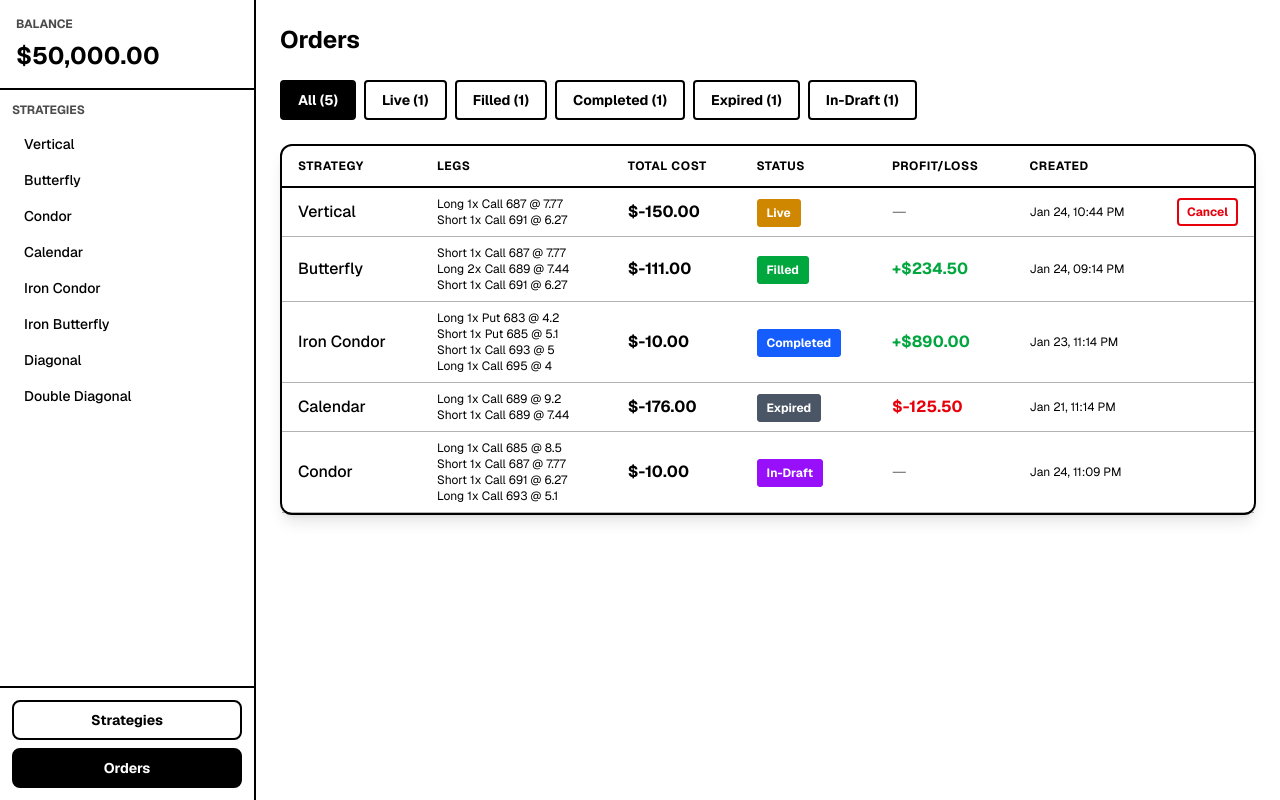
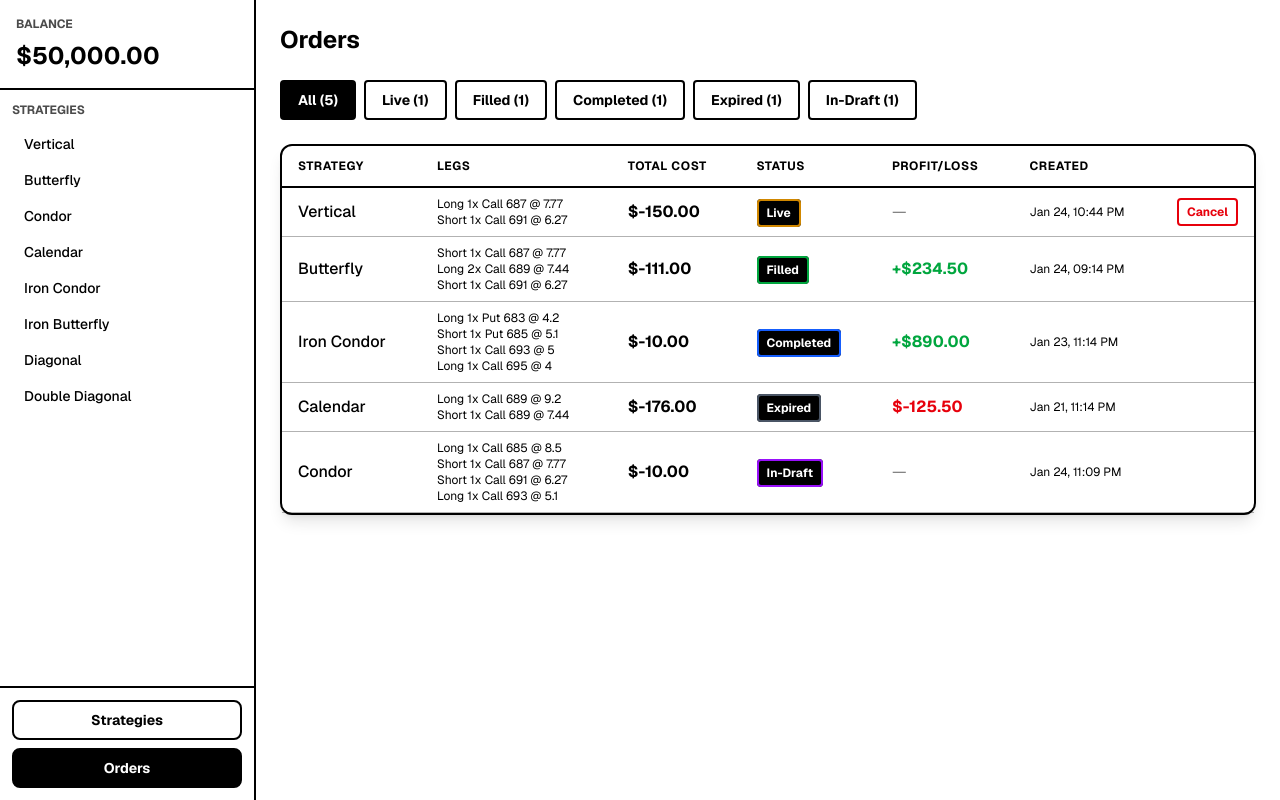
Before and after one commit to Akiko0210/Tasty-Web, a Next.js app: page /orders in a window 1280 px wide. Built offline with nearby package versions, Linux system fonts and the light colour scheme.

Commit message:
colored borders

```diff
--- a/components/OrdersView.tsx
+++ b/components/OrdersView.tsx
@@ -36,19 +36,21 @@ export function OrdersView({ orders, onCancel }: OrdersViewProps) {
   }
 
   function getStatusColor(status: OrderStatus): string {
+    const base = "bg-black text-white dark:bg-black dark:text-white";
+
     switch (status) {
       case "Live":
-        return "border-yellow-600 bg-yellow-600 text-white dark:border-yellow-400 dark:bg-yellow-600 dark:text-white";
+        return `${base} border-yellow-600 dark:border-yellow-400`;
       case "Filled":
-        return "border-green-600 bg-green-600 text-white dark:border-green-400 dark:bg-green-600 dark:text-white";
+        return `${base} border-green-600 dark:border-green-400`;
       case "Completed":
-        return "border-blue-600 bg-blue-600 text-white dark:border-blue-400 dark:bg-blue-600 dark:text-white";
+        return `${base} border-blue-600 dark:border-blue-400`;
       case "Expired":
-        return "border-gray-600 bg-gray-600 text-white dark:border-gray-400 dark:bg-gray-600 dark:text-white";
+        return `${base} border-gray-600 dark:border-gray-400`;
       case "In-Draft":
-        return "border-purple-600 bg-purple-600 text-white dark:border-purple-400 dark:bg-purple-600 dark:text-white";
+        return `${base} border-purple-600 dark:border-purple-400`;
       default:
-        return "border-gray-600 bg-gray-600 text-white dark:border-gray-400 dark:bg-gray-600 dark:text-white";
+        return `${base} border-gray-600 dark:border-gray-400`;
     }
   }
 
```
